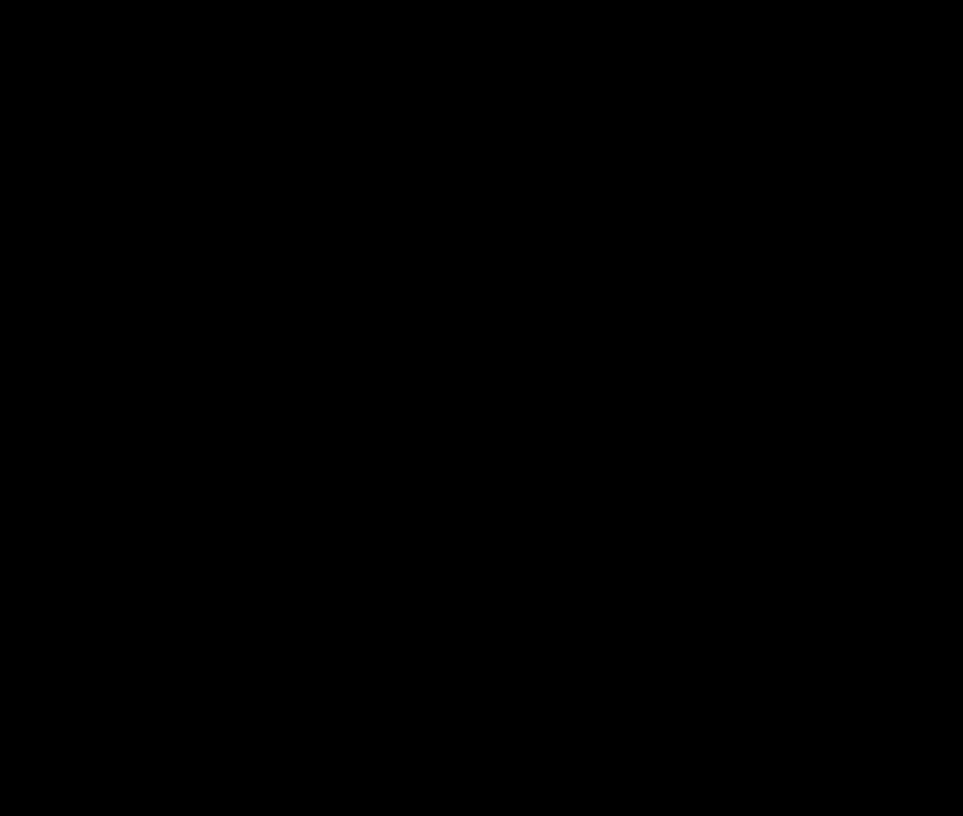
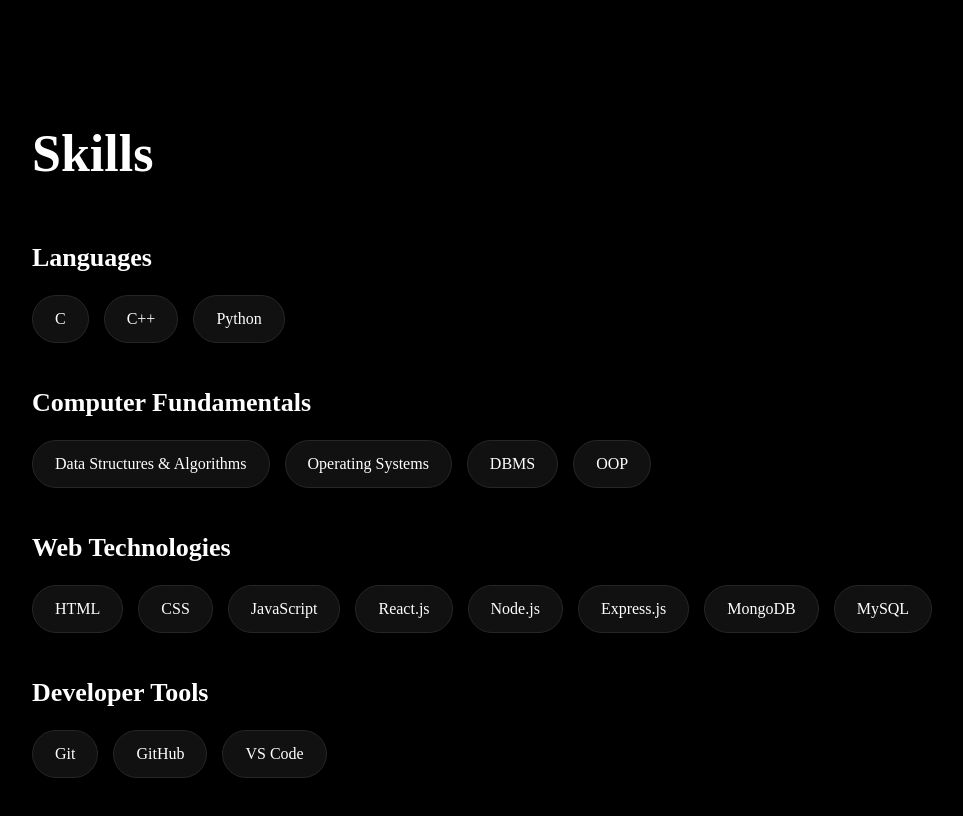
Before and after one commit to archit0706/my_portfolio, a React app in the folder frontend/: page / in a window 1280 px wide. Shown: the part 2500-3316 px from the top of the page, without its empty margins (126-1089 px from the left). Before the commit the page ends 2574 px from the top, so only its background shows below. Built offline with nearby package versions, Linux system fonts and the light colour scheme; the HTML template or start-up script is replaced by a standard one.

Commit message:
skills section updated

```diff
--- /dev/null
+++ b/frontend/src/css/Skills.css
@@ -0,0 +1,105 @@
+.skills {
+
+  background: #000;
+
+  color: white;
+
+  padding: 120px 150px;
+}
+
+.skills-container {
+
+  max-width: 1300px;
+
+  margin: 0 auto;
+}
+
+.skills-heading {
+
+  font-size: 52px;
+
+  font-weight: 700;
+
+  margin-bottom: 60px;
+}
+
+/* Each section */
+
+.skill-section {
+
+  margin-bottom: 45px;
+}
+
+.skill-title {
+
+  font-size: 26px;
+
+  font-weight: 700;
+
+  margin-bottom: 22px;
+}
+
+/* Tags */
+
+.skill-tags {
+
+  display: flex;
+
+  flex-wrap: wrap;
+
+  gap: 15px;
+}
+
+.skill-tag {
+
+  background: #111;
+
+  border: 1px solid #262626;
+
+  padding: 14px 22px;
+
+  border-radius: 999px;
+
+  color: white;
+
+  font-size: 16px;
+
+  transition: 0.3s;
+}
+
+.skill-tag:hover {
+
+  transform: translateY(-3px);
+
+  border-color: #3b4a66;
+
+  background: #161616;
+}
+
+/* Mobile */
+
+@media(max-width:768px){
+
+  .skills{
+
+    padding:80px 25px;
+  }
+
+  .skills-heading{
+
+    font-size:40px;
+  }
+
+  .skill-title{
+
+    font-size:22px;
+  }
+
+  .skill-tag{
+
+    font-size:14px;
+
+    padding:12px 18px;
+  }
+
+}
--- a/frontend/src/sections/Skills.jsx
+++ b/frontend/src/sections/Skills.jsx
@@ -1,9 +1,87 @@
-function Skills() {
+import "../css/Skills.css";
+
+export default function Skills() {
+
+  const skills = [
+
+    {
+      title: "Languages",
+      items: ["C", "C++", "Python"]
+    },
+
+    {
+      title: "Computer Fundamentals",
+      items: [
+        "Data Structures & Algorithms",
+        "Operating Systems",
+        "DBMS",
+        "OOP"
+      ]
+    },
+
+    {
+      title: "Web Technologies",
+      items: [
+        "HTML",
+        "CSS",
+        "JavaScript",
+        "React.js",
+        "Node.js",
+        "Express.js",
+        "MongoDB",
+        "MySQL"
+      ]
+    },
+
+    {
+      title: "Developer Tools",
+      items: [
+        "Git",
+        "GitHub",
+        "VS Code"
+      ]
+    }
+
+  ];
+
   return (
-    <section id="skills">
-      <h1>Skills</h1>
+
+    <section id="skills" className="skills">
+
+      <div className="skills-container">
+
+        <h2 className="skills-heading">
+          Skills
+        </h2>
+
+        {skills.map((section, index) => (
+
+          <div className="skill-section" key={index}>
+
+            <h3 className="skill-title">
+              {section.title}
+            </h3>
+
+            <div className="skill-tags">
+
+              {section.items.map((item, i) => (
+
+                <span className="skill-tag" key={i}>
+                  {item}
+                </span>
+
+              ))}
+
+            </div>
+
+          </div>
+
+        ))}
+
+      </div>
+
     </section>
+
   );
+
 }
-
-export default Skills;
```
